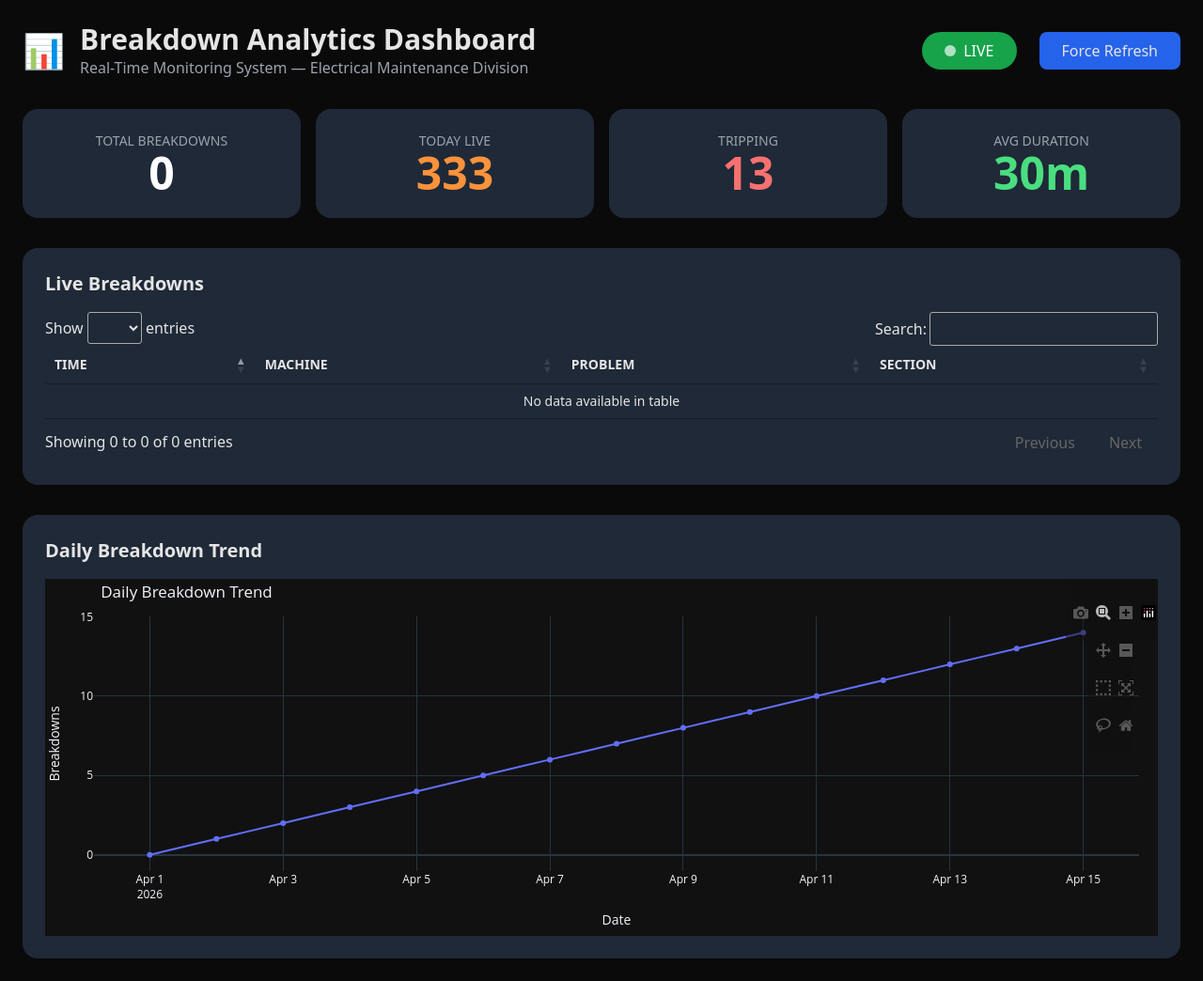
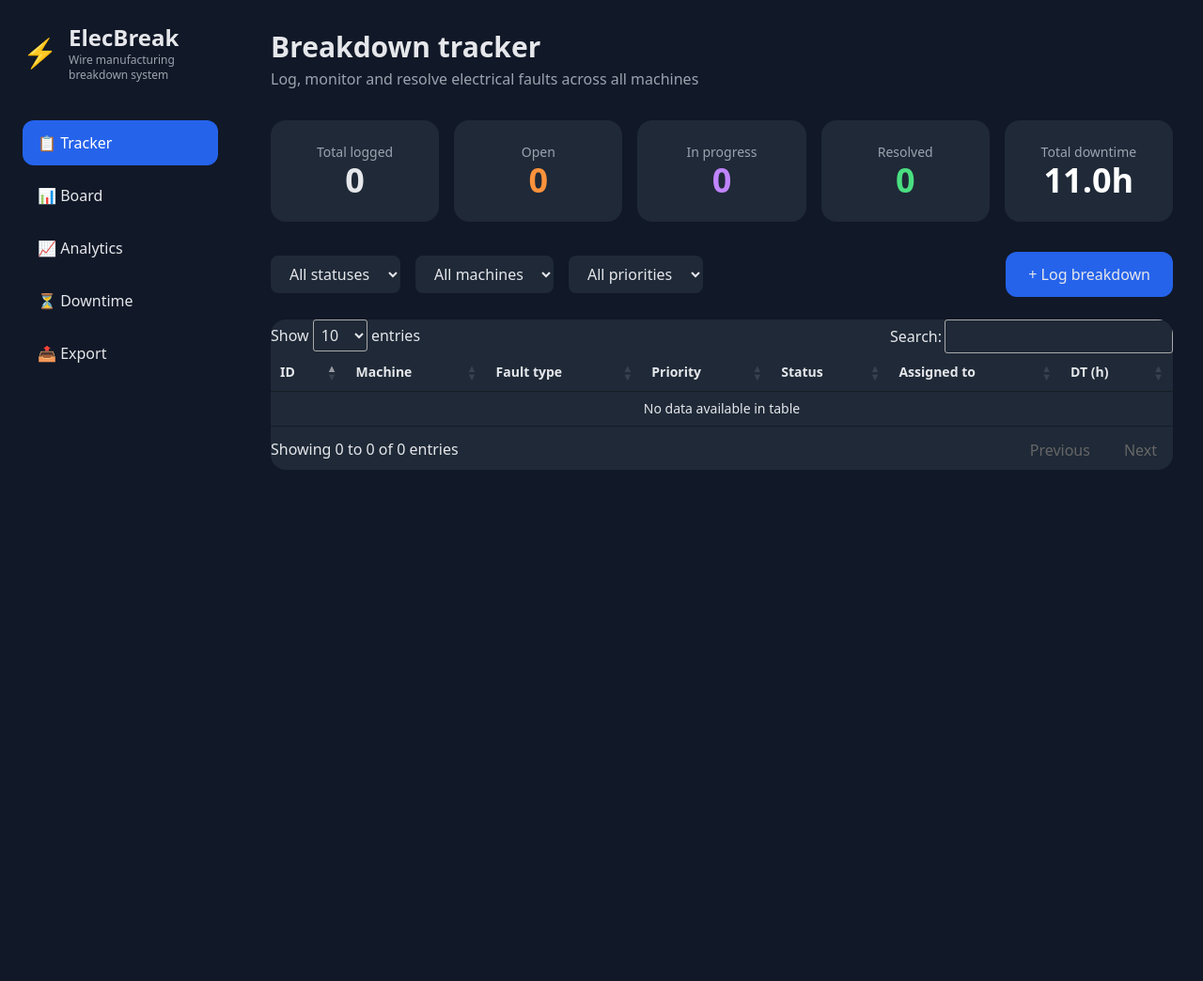
Before and after one commit to harshgupta29050-sys/bw, a Flask app: page / in a window 1280 px wide. Shown: the whole page at 94% size. After the commit the page ends 500 px from the top, so only its background shows below. Run offline with Flask 3, Linux system fonts and the light colour scheme; some libraries are stand-ins or nearby versions.

Commit message:
Advanced professional dashboard

```diff
--- a/app.py
+++ b/app.py
@@ -2,58 +2,41 @@ from flask import Flask, render_template
 import gspread
 from google.oauth2.service_account import Credentials
 import os
-import pandas as pd
 import json
-from datetime import datetime
 
 app = Flask(__name__)
 
-# ====================== GOOGLE SHEETS INTEGRATION ======================
 def get_google_sheet_data():
     creds_json = os.environ.get('GOOGLE_CREDENTIALS')
     if not creds_json:
-        return []  # fallback if credentials not set
+        return []
 
     creds_dict = json.loads(creds_json)
-    scopes = [
-        'https://spreadsheets.google.com/feeds',
-        'https://www.googleapis.com/auth/drive'
-    ]
+    scopes = ['https://spreadsheets.google.com/feeds', 'https://www.googleapis.com/auth/drive']
     creds = Credentials.from_service_account_info(creds_dict, scopes=scopes)
     client = gspread.authorize(creds)
 
-    # ←←← PASTE YOUR GOOGLE SHEET LINK HERE ↓↓↓
+    # ←←← CHANGE THIS TO YOUR GOOGLE SHEET LINK
     sheet = client.open_by_url("https://docs.google.com/spreadsheets/d/1P34KUrokZFbE5PqLOXkSc6EviKUqzGtpEiBOMmseh1Q/edit?usp=sharing")
-
-    data = sheet.sheet1.get_all_records()   # Reads first sheet
+    data = sheet.sheet1.get_all_records()
     return data
-
 
 @app.route('/')
 def index():
     records = get_google_sheet_data()
-    total_records = len(records)
 
-    # Sample data for Daily Trend Chart (you can later pull this from sheet too)
-    trend_data = pd.DataFrame({
-        'Date': pd.date_range(start='2026-04-01', periods=15),
-        'Breakdowns': [35, 28, 42, 31, 45, 38, 29, 50, 33, 41, 27, 36, 44, 30, 22]
-    })
-
-    # Convert to Plotly JSON for the chart
-    import plotly.express as px
-    import plotly.utils
-
-    fig = px.line(trend_data, x='Date', y='Breakdowns', title='Daily Breakdown Trend',
-                  line_shape='spline', markers=True)
-    fig.update_layout(template='plotly_dark', height=380, margin=dict(l=20, r=20, t=40, b=20))
-    graphJSON = json.dumps(fig, cls=plotly.utils.PlotlyJSONEncoder)
+    # Calculate stats
+    total_logged = len(records)
+    open_count = sum(1 for r in records if str(r.get('Status', '')).lower() == 'open')
+    in_progress = sum(1 for r in records if str(r.get('Status', '')).lower() == 'in progress')
+    resolved = sum(1 for r in records if str(r.get('Status', '')).lower() == 'resolved')
 
     return render_template('index.html',
                            records=records,
-                           total=total_records,
-                           graphJSON=graphJSON)
-
+                           total_logged=total_logged,
+                           open_count=open_count,
+                           in_progress=in_progress,
+                           resolved=resolved)
 
 if __name__ == '__main__':
     port = int(os.environ.get("PORT", 5000))
--- a/templates/index.html
+++ b/templates/index.html
@@ -3,106 +3,135 @@
 <head>
     <meta charset="UTF-8">
     <meta name="viewport" content="width=device-width, initial-scale=1.0">
-    <title>Breakdown Analytics Dashboard</title>
+    <title>ElecBreak - Breakdown Tracker</title>
     <script src="https://cdn.tailwindcss.com"></script>
-    <script src="https://cdn.plot.ly/plotly-2.35.2.min.js"></script>
     <link rel="stylesheet" href="https://cdn.datatables.net/1.13.7/css/jquery.dataTables.min.css">
     <script src="https://code.jquery.com/jquery-3.7.1.min.js"></script>
     <script src="https://cdn.datatables.net/1.13.7/js/jquery.dataTables.min.js"></script>
     <style>
-        body { background-color: #0a0a0a; color: #e5e5e5; }
+        body { background-color: #111827; color: #e5e7eb; }
         .card { background-color: #1f2937; }
+        .status-open { background-color: #f59e0b; color: white; }
+        .status-progress { background-color: #8b5cf6; color: white; }
+        .status-resolved { background-color: #10b981; color: white; }
     </style>
 </head>
-<body class="min-h-screen">
-    <div class="max-w-7xl mx-auto p-6">
-        <!-- Header -->
-        <div class="flex justify-between items-center mb-8">
-            <div class="flex items-center gap-4">
-                <div class="text-4xl">📊</div>
+<body>
+    <div class="flex h-screen">
+        <!-- Sidebar -->
+        <div class="w-64 bg-gray-900 p-6 flex flex-col">
+            <div class="flex items-center gap-3 mb-10">
+                <span class="text-3xl">⚡</span>
                 <div>
-                    <h1 class="text-3xl font-bold">Breakdown Analytics Dashboard</h1>
-                    <p class="text-gray-400">Real-Time Monitoring System — Electrical Maintenance Division</p>
+                    <h1 class="text-2xl font-bold">ElecBreak</h1>
+                    <p class="text-xs text-gray-400">Wire manufacturing breakdown system</p>
                 </div>
             </div>
-            <div class="flex items-center gap-6">
-                <span class="bg-green-600 text-white px-6 py-2 rounded-full flex items-center gap-2 font-medium">
-                    <span class="w-3 h-3 bg-white rounded-full animate-pulse"></span> LIVE
-                </span>
-                <button class="bg-blue-600 hover:bg-blue-700 px-6 py-2 rounded-lg">Force Refresh</button>
+            <nav class="space-y-2">
+                <a href="#" class="flex items-center gap-3 px-4 py-3 bg-blue-600 rounded-xl text-white">📋 Tracker</a>
+                <a href="#" class="flex items-center gap-3 px-4 py-3 hover:bg-gray-800 rounded-xl">📊 Board</a>
+                <a href="#" class="flex items-center gap-3 px-4 py-3 hover:bg-gray-800 rounded-xl">📈 Analytics</a>
+                <a href="#" class="flex items-center gap-3 px-4 py-3 hover:bg-gray-800 rounded-xl">⏳ Downtime</a>
+                <a href="#" class="flex items-center gap-3 px-4 py-3 hover:bg-gray-800 rounded-xl">📤 Export</a>
+            </nav>
+        </div>
+
+        <!-- Main Content -->
+        <div class="flex-1 p-8 overflow-auto">
+            <h1 class="text-3xl font-bold mb-1">Breakdown tracker</h1>
+            <p class="text-gray-400 mb-8">Log, monitor and resolve electrical faults across all machines</p>
+
+            <!-- Stats -->
+            <div class="grid grid-cols-5 gap-4 mb-8">
+                <div class="card p-6 rounded-2xl text-center">
+                    <p class="text-gray-400 text-sm">Total logged</p>
+                    <p class="text-4xl font-bold">{{ total_logged }}</p>
+                </div>
+                <div class="card p-6 rounded-2xl text-center">
+                    <p class="text-gray-400 text-sm">Open</p>
+                    <p class="text-4xl font-bold text-orange-400">{{ open_count }}</p>
+                </div>
+                <div class="card p-6 rounded-2xl text-center">
+                    <p class="text-gray-400 text-sm">In progress</p>
+                    <p class="text-4xl font-bold text-purple-400">{{ in_progress }}</p>
+                </div>
+                <div class="card p-6 rounded-2xl text-center">
+                    <p class="text-gray-400 text-sm">Resolved</p>
+                    <p class="text-4xl font-bold text-green-400">{{ resolved }}</p>
+                </div>
+                <div class="card p-6 rounded-2xl text-center">
+                    <p class="text-gray-400 text-sm">Total downtime</p>
+                    <p class="text-4xl font-bold text-white">11.0h</p>
                 </div>
             </div>
 
-        <!-- Stats Cards -->
-        <div class="grid grid-cols-4 gap-4 mb-8">
-            <div class="card p-6 rounded-2xl text-center">
-                <p class="text-gray-400 text-sm">TOTAL BREAKDOWNS</p>
-                <p class="text-5xl font-bold text-white">{{ total }}</p>
+            <!-- Filters + Button -->
+            <div class="flex items-center justify-between mb-6">
+                <div class="flex gap-4">
+                    <select class="bg-gray-800 px-4 py-2 rounded-lg">
+                        <option>All statuses</option>
+                    </select>
+                    <select class="bg-gray-800 px-4 py-2 rounded-lg">
+                        <option>All machines</option>
+                    </select>
+                    <select class="bg-gray-800 px-4 py-2 rounded-lg">
+                        <option>All priorities</option>
+                    </select>
                 </div>
-            <div class="card p-6 rounded-2xl text-center">
-                <p class="text-gray-400 text-sm">TODAY LIVE</p>
-                <p class="text-5xl font-bold text-orange-400">333</p>
-            </div>
-            <div class="card p-6 rounded-2xl text-center">
-                <p class="text-gray-400 text-sm">TRIPPING</p>
-                <p class="text-5xl font-bold text-red-400">13</p>
-            </div>
-            <div class="card p-6 rounded-2xl text-center">
-                <p class="text-gray-400 text-sm">AVG DURATION</p>
-                <p class="text-5xl font-bold text-green-400">30m</p>
-            </div>
+                <button class="bg-blue-600 hover:bg-blue-700 px-6 py-3 rounded-xl font-medium flex items-center gap-2">
+                    + Log breakdown
+                </button>
             </div>
 
-        <!-- Breakdown List -->
-        <div class="card rounded-2xl p-6 mb-8">
-            <h2 class="text-xl font-semibold mb-4">Live Breakdowns</h2>
+            <!-- Table -->
+            <div class="card rounded-2xl overflow-hidden">
                 <table id="breakdownTable" class="w-full text-sm">
                     <thead>
                         <tr class="border-b border-gray-700">
-                        <th class="text-left py-3">TIME</th>
-                        <th class="text-left py-3">MACHINE</th>
-                        <th class="text-left py-3">PROBLEM</th>
-                        <th class="text-left py-3">SECTION</th>
+                            <th class="text-left p-4">ID</th>
+                            <th class="text-left p-4">Machine</th>
+                            <th class="text-left p-4">Fault type</th>
+                            <th class="text-left p-4">Priority</th>
+                            <th class="text-left p-4">Status</th>
+                            <th class="text-left p-4">Assigned to</th>
+                            <th class="text-left p-4">DT (h)</th>
                         </tr>
                     </thead>
                     <tbody>
-                    {% for record in records %}
-                    <tr class="border-b border-gray-800 hover:bg-gray-800">
-                        <td class="py-4">{{ record.Time or record.time or '-' }}</td>
-                        <td class="py-4 font-medium">{{ record.Machine or record.machine or '-' }}</td>
-                        <td class="py-4">{{ record.Problem or record.problem or '-' }}</td>
-                        <td class="py-4">
-                            <span class="bg-blue-900 text-blue-300 px-3 py-1 rounded-full text-xs">{{ record.Section or record.section or '-' }}</span>
+                        {% for r in records %}
+                        <tr class="border-b border-gray-700 hover:bg-gray-800">
+                            <td class="p-4 font-medium">{{ r.ID or r.id or '-' }}</td>
+                            <td class="p-4">{{ r.Machine or r.machine or '-' }}</td>
+                            <td class="p-4">{{ r['Fault type'] or r.fault_type or r['Fault Type'] or '-' }}</td>
+                            <td class="p-4">
+                                <span class="px-3 py-1 rounded-full text-xs font-medium"
+                                      style="background-color: {% if r.Priority == 'Critical' or r.priority == 'Critical' %}#ef4444{% elif r.Priority == 'High' %}#f59e0b{% else %}#3b82f6{% endif %}; color:white;">
+                                    {{ r.Priority or r.priority or 'Medium' }}
+                                </span>
                             </td>
+                            <td class="p-4">
+                                <span class="px-4 py-1 rounded-full text-xs font-medium status-{{ (r.Status or r.status or 'open')|lower }}">
+                                    {{ r.Status or r.status or 'Open' }}
+                                </span>
+                            </td>
+                            <td class="p-4">{{ r['Assigned to'] or r.assigned_to or '-' }}</td>
+                            <td class="p-4">{{ r['DT (h)'] or r.dt or r.downtime or '-' }}</td>
                         </tr>
                         {% endfor %}
                     </tbody>
                 </table>
             </div>
-
-        <!-- Daily Breakdown Trend -->
-        <div class="card rounded-2xl p-6">
-            <h2 class="text-xl font-semibold mb-4">Daily Breakdown Trend</h2>
-            <div id="trendChart" class="w-full"></div>
         </div>
     </div>
 
     <script>
-        // Plotly Chart
-        const graphData = {{ graphJSON | safe }};
-        Plotly.newPlot('trendChart', graphData.data, graphData.layout);
-
-        // DataTable for searchable table
         $(document).ready(function() {
             $('#breakdownTable').DataTable({
-                pageLength: 15,
+                pageLength: 10,
                 ordering: true,
                 searching: true
             });
         });
-
-        // Auto-refresh every 30 seconds
-        setTimeout(() => location.reload(), 30000);
     </script>
 </body>
 </html>
```
Lines whose indentation alone changed are shown as unchanged.
